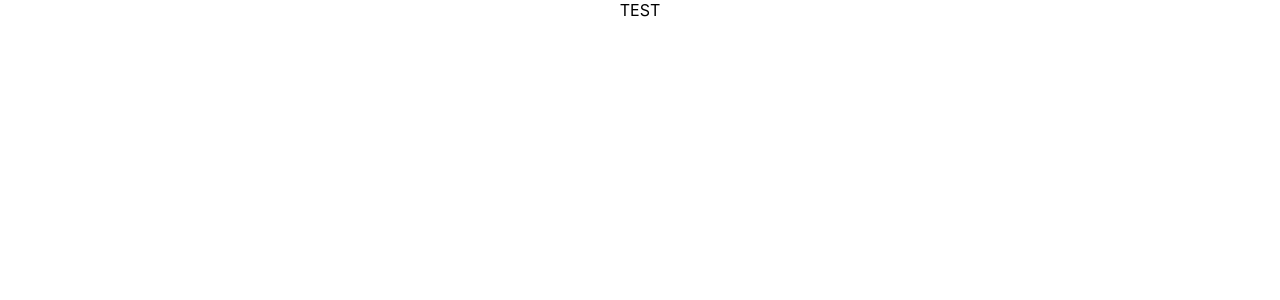
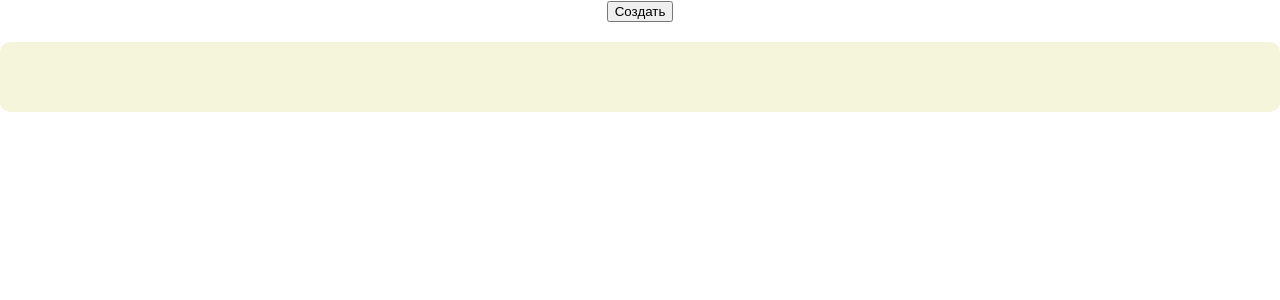
Before and after one commit to Mikan-DS/Dialobild-Frontend, a React (Create React App) app: page / in a window 1280 px wide. Shown: the top 300 px of the page. Built offline with nearby package versions, Linux system fonts and the light colour scheme.

Commit message:
refactoring

```diff
--- a/src/App.js
+++ b/src/App.js
@@ -1,15 +1,16 @@
-import React, {useState} from 'react';
 import './App.css';
+import DialobildCanvas from "./DialobildCanvas";
+import useDialobild from "./useDialobild";
 
 
 function App() {
 
-
+    const dialobild = useDialobild()
 
     return (
     <div className="App">
 
-        TEST
+        <DialobildCanvas dialobild={dialobild}/>
 
     </div>
     );
--- /dev/null
+++ b/src/Cell.js
@@ -0,0 +1,16 @@
+import React from 'react';
+import Node from './Node';
+
+export default function Cell(props) {
+    const style = {
+        backgroundColor: '#DCA5',//'lightpink',
+        minHeight: '100%',
+        minWidth: '100px',
+        width: "100px"
+    };
+    return (
+        <div style={style} className="Cell">
+            {props.node && <Node node={props.node} dialobild={props.dialobild} />}
+        </div>
+    );
+}
--- /dev/null
+++ b/src/DialobildCanvas.js
@@ -0,0 +1,23 @@
+import React from 'react';
+import Layer from './Layer';
+
+export default function DialobildCanvas(props) {
+    const style = {
+        overflowX: 'auto',
+        // width: 'auto'
+        // overflowY: 'auto',
+        minWidth: '50%',
+        // minHeight: '100%',
+        // display: 'flex',
+        // flexDirection: "column"
+    };
+
+    return (
+        <div style={style} className="DialobildCanvas">
+            <button onClick={props.dialobild.createClearNode}>Создать</button>
+            {props.dialobild.getLayers().map((layer, index) => (
+                <Layer key={"layer_" + layer.y} layer={layer} dialobild={props.dialobild}/>
+            ))}
+        </div>
+    );
+}
--- /dev/null
+++ b/src/Layer.js
@@ -0,0 +1,40 @@
+import React from 'react';
+import Cell from './Cell';
+
+export default function Layer(props) {
+    const style = {
+        borderRadius: '10px',
+        backgroundColor: 'beige',
+
+        display: 'inline-flex',
+        justifyContent: 'center',
+        alignItems: 'center',
+
+        marginTop: "20px",
+
+        minWidth: "100%",
+        width: "100px",
+
+        minHeight: '70px',
+        height: '1px',
+
+        gap: "10px",
+
+    };
+
+
+    return (
+        <div style={style} className="Layer">
+            {props.layer.nodes.map((node, index, arr) => {
+                const isLast = index === arr.length - 1;
+                return (
+                    <React.Fragment key={node.id}>
+                        {index === 0 && <Cell dialobild={props.dialobild} />}
+                        <Cell node={node} dialobild={props.dialobild} />
+                        {(!isLast || (isLast && node)) && <Cell dialobild={props.dialobild} />}
+                    </React.Fragment>
+                );
+            })}
+        </div>
+    );
+}
--- /dev/null
+++ b/src/Node.js
@@ -0,0 +1,16 @@
+import React from 'react';
+
+export default function Node(props) {
+    const style = {
+        backgroundColor: 'grey',
+        borderRadius: '10px',
+        width: '100px',
+        height: '50px',
+    };
+
+    return (
+        <div style={style} className="Node">
+
+        </div>
+    );
+}
--- /dev/null
+++ b/src/useDialobild.js
@@ -0,0 +1,60 @@
+import { useState } from 'react';
+
+export default function useDialobild() {
+    const [nodes, setNodes] = useState([]);
+
+    function createClearNode() {
+        const id = nodes.length === 0 ? 1 : Math.max(...nodes.map(node => node.id)) + 1;
+        let x = 1;
+        const y = 1;
+
+        while(getNodeAtLocation(x, y)) {
+            x++;
+        }
+
+        const node_type = 'ask';
+        const content = '???';
+        const rules = {};
+        const statements = [];
+        const location = {x, y}
+
+        const newNode = { id, location, node_type, content, rules, statements };
+
+        setNodes([...nodes, newNode]);
+    }
+
+
+
+
+    function getNodeAtLocation(x, y) {
+        return nodes.find(node => node.location.x === x && node.location.y === y);
+    }
+
+    function getLayers () {
+        const layers = [];
+        let i = 1
+        if (nodes.length !== 0){
+
+            const maxY = Math.max(...nodes.map(node => node.location.y));
+            for (; i <= maxY; i++){
+                const nodesInLayer = nodes.filter(node => node.location.y === i);
+                nodesInLayer.sort((a, b) => a.location.x - b.location.x);
+                layers.push({y: i, nodes: nodesInLayer});
+            }
+        }
+
+        layers.push({y: i, nodes: []});
+
+        return layers;
+    }
+
+
+
+    return {
+        nodes,
+        setNodes,
+        createClearNode,
+        getNodeAtLocation,
+        getLayers
+    }
+}
```
